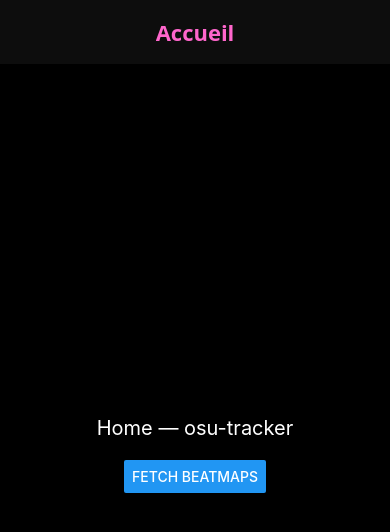
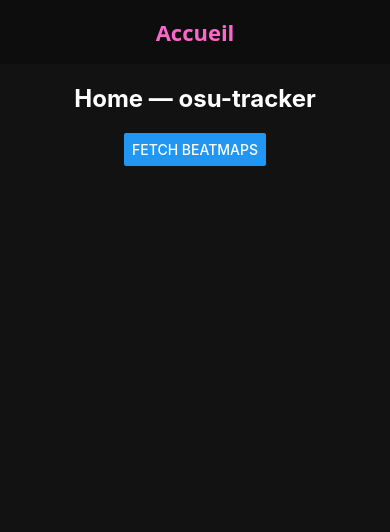
Before and after one commit to Pathan-Nara/osu-tracker, a React Native app: screen /Home in a window 390 px wide. Shown: the top 532 px of the page. Built offline with nearby package versions, Linux system fonts and the light colour scheme.

Commit message:
tri dossier

```diff
--- a/App.tsx
+++ b/App.tsx
@@ -1,7 +1,7 @@
 import { NavigationContainer } from '@react-navigation/native';
 import { createStackNavigator } from '@react-navigation/stack';
-import Beatmap from './Beatmap';
-import Home from './Home';
+import Beatmap from './screens/Beatmap';
+import Home from './screens/Home';
 
 const Stack = createStackNavigator();
 
--- a/Beatmap.tsx
+++ b/screens/Beatmap.tsx
@@ -1,7 +1,7 @@
 import React, { useState } from 'react';
 import { View, Text, Button, ScrollView } from 'react-native';
 import { OSU_API_KEY, OSU_API_BASE } from '@env';
-import { styles } from './styles/styles';
+import { styles } from '../styles/styles';
 
 interface BeatmapData {
   title: string;
--- a/Home.tsx
+++ b/screens/Home.tsx
@@ -1,4 +1,5 @@
 import * as React from 'react';
+import { styles } from '../styles/styles';
 
 import { View, Button, StyleSheet, Text } from 'react-native';
 
@@ -13,17 +14,3 @@
     </View>
   );
 }
-
-const styles = StyleSheet.create({
-  container: {
-    flex: 1,
-    alignItems: 'center',
-    justifyContent: 'center',
-    backgroundColor: '#000000'
-  },
-  title: {
-    fontSize: 20,
-    marginBottom: 20,
-    color: '#fff'
-  },
-});
--- a/styles/styles.js
+++ b/styles/styles.js
@@ -2,9 +2,10 @@
 
 export const styles = StyleSheet.create({
   container: {
+    alignItems: 'center',
     padding: 20,
     flex: 1,
-    backgroundColor: '#0d0d0d',
+    backgroundColor: '#121212',
   },
   title: {
     fontSize: 24,
@@ -34,5 +35,5 @@
   },
   info: {
     color: '#aaaaaa'
-  }
+  },
 });
```
